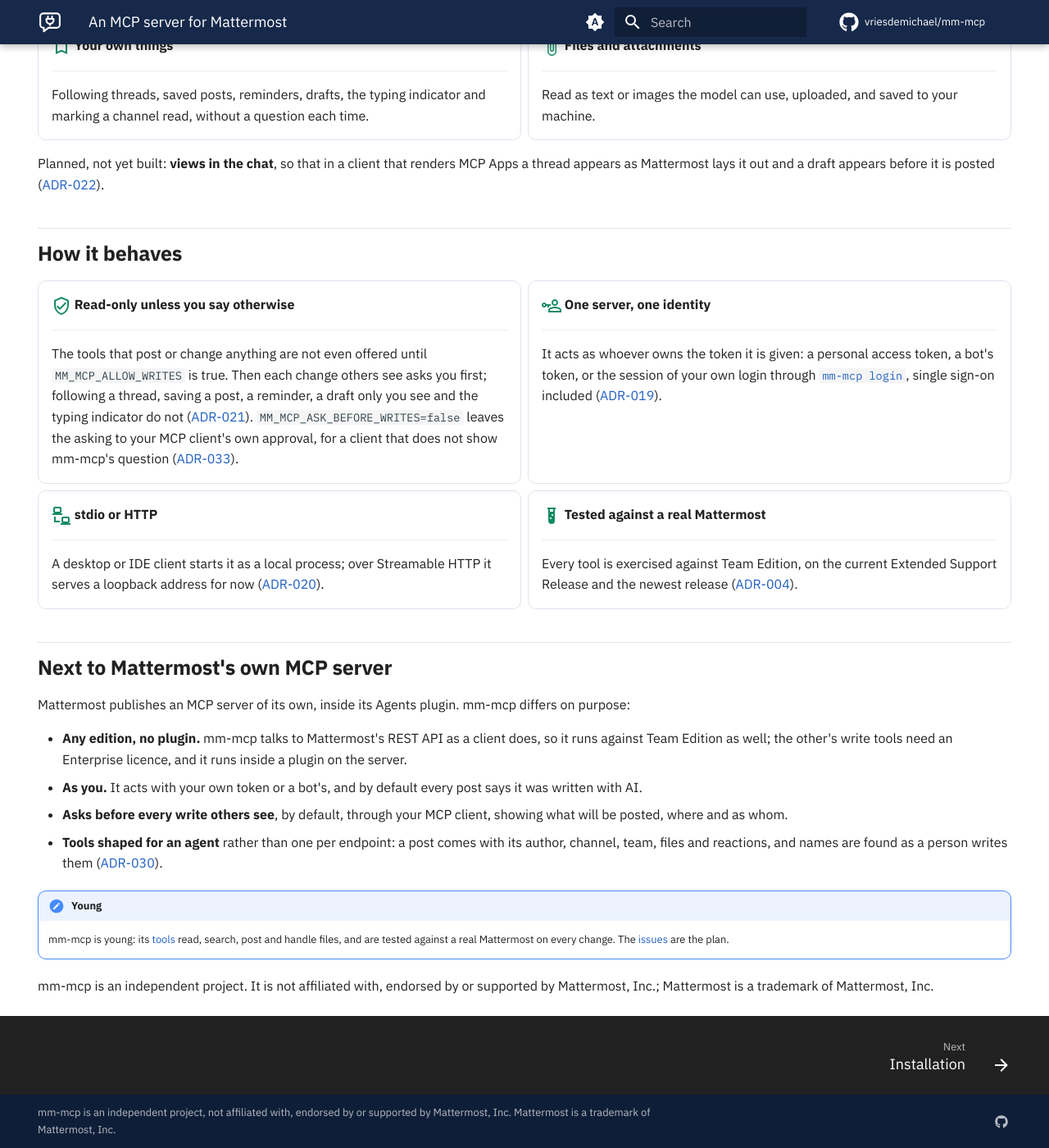
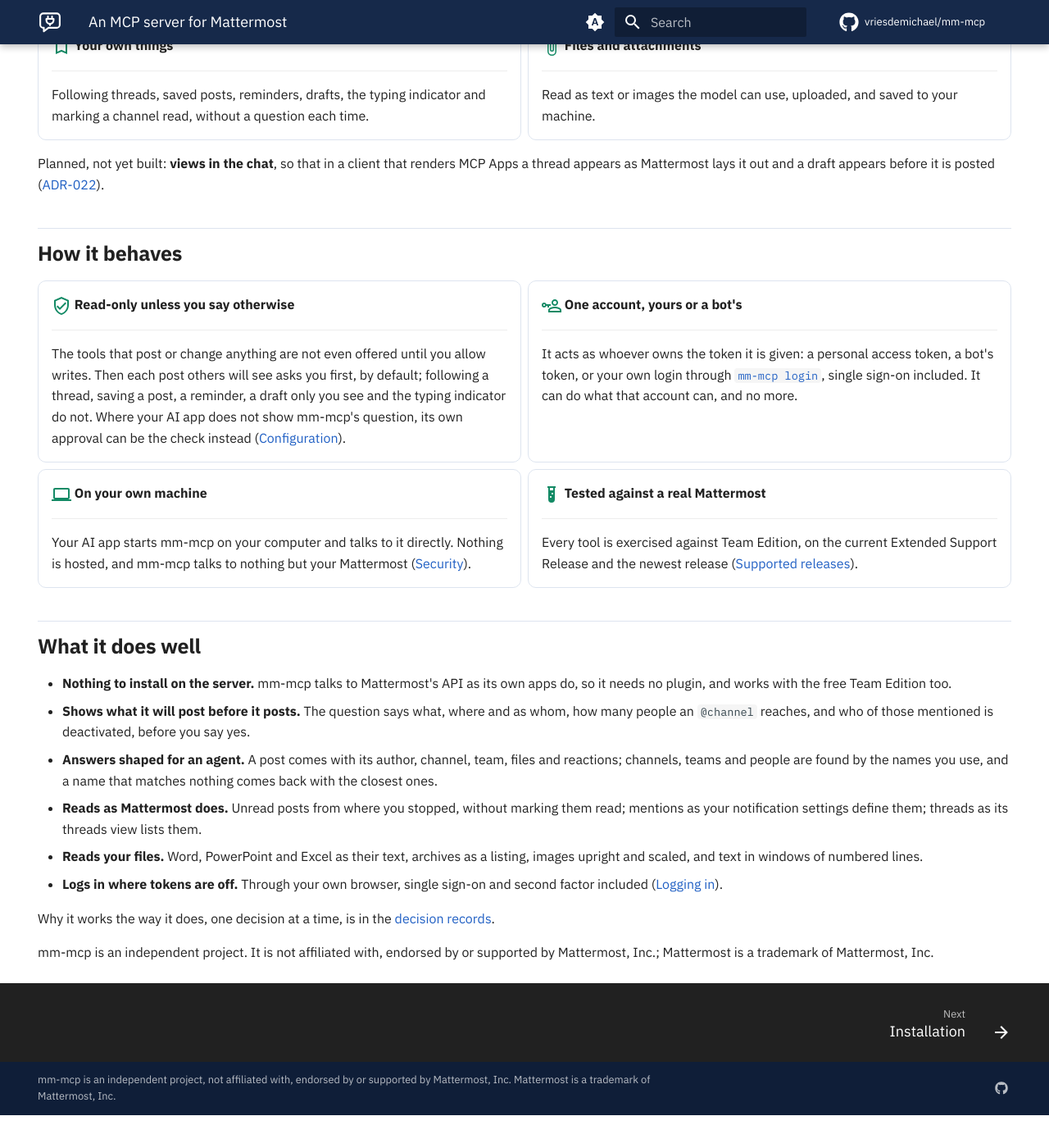
Before and after one commit to vriesdemichael/mattermost-mcp, an MkDocs documentation site: the page built from docs/site/index.md, in a window 1280 px wide and 1400 px high, scrolled down 843 px. Shown: the whole window at 82% size. Built offline with MkDocs 1.6.1 and Material for MkDocs 9.7.7, drawn with Linux system fonts in a browser that asks for light colours; comment, search, counter and statistics services are not loaded; the version menu is left out; after the commit the page ends 2203 px from its top, so only the background shows below that; some of the changed text lies outside the part shown.

Commit message:
docs: answer what people deciding on mm-mcp asked, and say it plainly
Reviews from the side of a person at a company, an administrator, a
security reviewer, a developer and an AI agent setting it up found what
the pages left out. New pages say where data goes, what an agent can and
cannot do, what mm-mcp logs and tells the model, which files it never
attaches (Security), and why and how to let mm-mcp in, recognise it, end
it and what it costs the server (For administrators). The login page
starts with numbered steps; installation ends with what to ask first;
llms.txt tells an agent how to set mm-mcp up in each client. The home page
says what mm-mcp does well instead of comparing, in words that need no
MCP. The tools page starts with what every tool has in common.

Co-Authored-By: Claude Opus 5.5 <noreply@anthropic.com>

```diff
--- a/docs/site/index.md
+++ b/docs/site/index.md
@@ -16,7 +16,7 @@ agent read and search your Mattermost, and, when you allow it, post and reply,
 as you or as a bot. By default, each post others will see waits for your yes.</p>
 
 [Install mm-mcp](installation.md){ .md-button .md-button--primary }
-[Log in](login.md){ .md-button }
+[Connect your account](login.md){ .md-button }
 
 </div>
 
@@ -84,31 +84,28 @@ it is posted
 
     ---
 
-    The tools that post or change anything are not even offered until
-    `MM_MCP_ALLOW_WRITES` is true. Then each change others see asks you first;
+    The tools that post or change anything are not even offered until you
+    allow writes. Then each post others will see asks you first, by default;
     following a thread, saving a post, a reminder, a draft only you see and the
-    typing indicator do not
-    ([ADR-021](adr/021-read-only-by-default-and-every-write-asks.md)).
-    `MM_MCP_ASK_BEFORE_WRITES=false` leaves the asking to your MCP client's own
-    approval, for a client that does not show mm-mcp's question
-    ([ADR-033](adr/033-who-asks-before-a-write-is-a-setting.md)).
+    typing indicator do not. Where your AI app does not show mm-mcp's question,
+    its own approval can be the check instead
+    ([Configuration](configuration.md)).
 
--   :material-account-key-outline:{ .lg .middle } **One server, one identity**
+-   :material-account-key-outline:{ .lg .middle } **One account, yours or a bot's**
 
     ---
 
     It acts as whoever owns the token it is given: a personal access token, a
-    bot's token, or the session of your own login through
-    [`mm-mcp login`](login.md), single sign-on included
-    ([ADR-019](adr/019-credentials-are-supplied-not-acquired.md)).
+    bot's token, or your own login through [`mm-mcp login`](login.md), single
+    sign-on included. It can do what that account can, and no more.
 
--   :material-lan-connect:{ .lg .middle } **stdio or HTTP**
+-   :material-laptop:{ .lg .middle } **On your own machine**
 
     ---
 
-    A desktop or IDE client starts it as a local process; over Streamable HTTP
-    it serves a loopback address for now
-    ([ADR-020](adr/020-stdio-and-streamable-http-single-tenant-first.md)).
+    Your AI app starts mm-mcp on your computer and talks to it directly.
+    Nothing is hosted, and mm-mcp talks to nothing but your Mattermost
+    ([Security](security.md)).
 
 -   :material-test-tube:{ .lg .middle } **Tested against a real Mattermost**
 
@@ -116,30 +113,30 @@ it is posted
 
     Every tool is exercised against Team Edition, on the current Extended
     Support Release and the newest release
-    ([ADR-004](adr/004-live-tests-against-a-real-mattermost.md)).
+    ([Supported releases](mattermost-releases.md)).
 
 </div>
 
-## Next to Mattermost's own MCP server
+## What it does well
 
-Mattermost publishes an MCP server of its own, inside its Agents plugin. mm-mcp
-differs on purpose:
+- **Nothing to install on the server.** mm-mcp talks to Mattermost's API as its
+  own apps do, so it needs no plugin, and works with the free Team Edition too.
+- **Shows what it will post before it posts.** The question says what, where and
+  as whom, how many people an `@channel` reaches, and who of those mentioned is
+  deactivated, before you say yes.
+- **Answers shaped for an agent.** A post comes with its author, channel, team,
+  files and reactions; channels, teams and people are found by the names you use,
+  and a name that matches nothing comes back with the closest ones.
+- **Reads as Mattermost does.** Unread posts from where you stopped, without
+  marking them read; mentions as your notification settings define them; threads
+  as its threads view lists them.
+- **Reads your files.** Word, PowerPoint and Excel as their text, archives as a
+  listing, images upright and scaled, and text in windows of numbered lines.
+- **Logs in where tokens are off.** Through your own browser, single sign-on and
+  second factor included ([Logging in](login.md)).
 
-- **Any edition, no plugin.** mm-mcp talks to Mattermost's REST API as a client
-  does, so it runs against Team Edition as well; the other's write tools need an
-  Enterprise licence, and it runs inside a plugin on the server.
-- **As you.** It acts with your own token or a bot's, and by default every post
-  says it was written with AI.
-- **Asks before every write others see**, by default, through your MCP client,
-  showing what will be posted, where and as whom.
-- **Tools shaped for an agent** rather than one per endpoint: a post comes with
-  its author, channel, team, files and reactions, and names are found as a
-  person writes them ([ADR-030](adr/030-names-are-matched-leniently-and-a-refusal-names-the-next-step.md)).
-
-!!! note "Young"
-    mm-mcp is young: its [tools](tools.md) read, search, post and handle files,
-    and are tested against a real Mattermost on every change. The
-    [issues](https://github.com/vriesdemichael/mm-mcp/issues) are the plan.
+Why it works the way it does, one decision at a time, is in the
+[decision records](adr/index.md).
 
 mm-mcp is an independent project. It is not affiliated with, endorsed by or
 supported by Mattermost, Inc.; Mattermost is a trademark of Mattermost, Inc.
--- a/mkdocs.yml
+++ b/mkdocs.yml
@@ -98,6 +98,9 @@ nav:
       - Installation: installation.md
       - Logging in: login.md
       - Configuration: configuration.md
+  - For organisations:
+      - Security: security.md
+      - For administrators: administrators.md
   - Reference:
       - Tools: tools.md
       - Supported Mattermost releases: mattermost-releases.md
```
Also changed, not shown: README.md (+15 -15 lines), SECURITY.md (+4 -1 lines), docs/site/administrators.md (added, +135 -0 lines), docs/site/configuration.md (+9 -2 lines), docs/site/installation.md (+35 -2 lines), docs/site/llms.txt (added, +45 -0 lines), docs/site/login.md (+48 -61 lines), docs/site/security.md (added, +140 -0 lines), docs/site/tools.md (+41 -29 lines).
